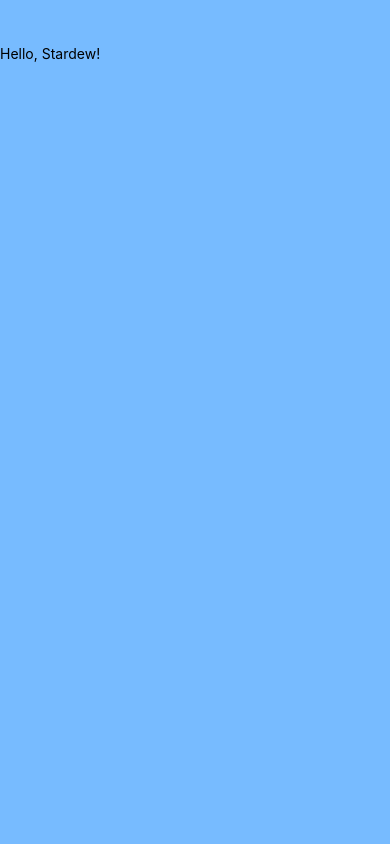
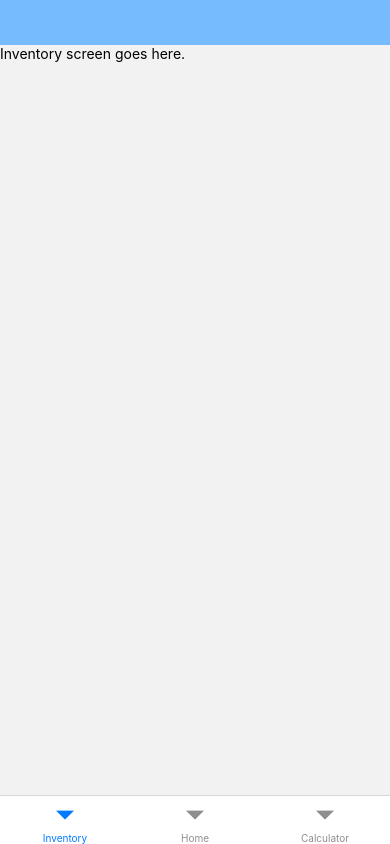
Before and after one commit to kjubar-fs/stardew-calculator-react-native, a React Native app: screen /InventoryScreen in a window 390 px wide. Built offline with nearby package versions, Linux system fonts and the light colour scheme.

Commit message:
Add tab navigation skeleton

```diff
--- a/App.js
+++ b/App.js
@@ -1,20 +1,61 @@
 /*
  *  Author: Kaleb Jubar
  *  Created: 26 Oct 1985, 4:15:00 AM
- *  Last update: 5 Aug 2024, 7:04:01 PM
+ *  Last update: 5 Aug 2024, 7:23:19 PM
  *  Copyright (c) 2024 Kaleb Jubar
  */
+// React Native/Expo components
+import { Text, View } from "react-native";
 import { StatusBar } from "expo-status-bar";
-import { Text, View } from "react-native";
+
+// navigation
+import { NavigationContainer } from "@react-navigation/native";
+import { createBottomTabNavigator } from "@react-navigation/bottom-tabs";
 
 import styles from "./src/styles/structure";
+import InventoryScreen from "./src/screens/InventoryScreen";
+import HomeScreen from "./src/screens/HomeScreen";
+import CalculatorScreen from "./src/screens/CalculatorScreen";
+
+const Tab = createBottomTabNavigator();
 
 export default function App() {
     return (
-        <View style={styles.container}>
-            <StatusBar style="auto" />
+        <NavigationContainer>
+                <View style={styles.container}>
+                    <StatusBar style="auto" />
 
-            <Text>Hello, Stardew!</Text>
-        </View>
+                    <Tab.Navigator
+                        initialRouteName="HomeScreen"
+                        screenOptions={{
+                            headerShown: false,
+                        }}
+                    >
+                        <Tab.Screen
+                            name="InventoryScreen"
+                            component={InventoryScreen}
+                            options={{
+                                title: "Inventory",
+                            }}
+                        />
+
+                        <Tab.Screen
+                            name="HomeScreen"
+                            component={HomeScreen}
+                            options={{
+                                title: "Home",
+                            }}
+                        />
+
+                        <Tab.Screen
+                            name="CalculatorScreen"
+                            component={CalculatorScreen}
+                            options={{
+                                title: "Calculator",
+                            }}
+                        />
+                    </Tab.Navigator>
+                </View>
+        </NavigationContainer>
     );
 }
--- /dev/null
+++ b/src/screens/CalculatorScreen/index.js
@@ -0,0 +1,15 @@
+/*
+ *  Author: Kaleb Jubar
+ *  Created: 5 Aug 2024, 7:08:13 PM
+ *  Last update: 5 Aug 2024, 7:20:43 PM
+ *  Copyright (c) 2024 Kaleb Jubar
+ */
+import { View, Text } from "react-native";
+
+export default function CalculatorScreen() {
+    return (
+        <View>
+            <Text>Calculator screen goes here.</Text>
+        </View>
+    );
+}
--- /dev/null
+++ b/src/screens/HomeScreen/index.js
@@ -0,0 +1,15 @@
+/*
+ *  Author: Kaleb Jubar
+ *  Created: 5 Aug 2024, 7:08:18 PM
+ *  Last update: 5 Aug 2024, 7:20:48 PM
+ *  Copyright (c) 2024 Kaleb Jubar
+ */
+import { View, Text } from "react-native";
+
+export default function HomeScreen() {
+    return (
+        <View>
+            <Text>Hello, Stardew!</Text>
+        </View>
+    );
+}
--- /dev/null
+++ b/src/screens/InventoryScreen/index.js
@@ -0,0 +1,15 @@
+/*
+ *  Author: Kaleb Jubar
+ *  Created: 5 Aug 2024, 7:08:21 PM
+ *  Last update: 5 Aug 2024, 7:21:02 PM
+ *  Copyright (c) 2024 Kaleb Jubar
+ */
+import { View, Text } from "react-native";
+
+export default function InventoryScreen() {
+    return (
+        <View>
+            <Text>Inventory screen goes here.</Text>
+        </View>
+    );
+}
```
